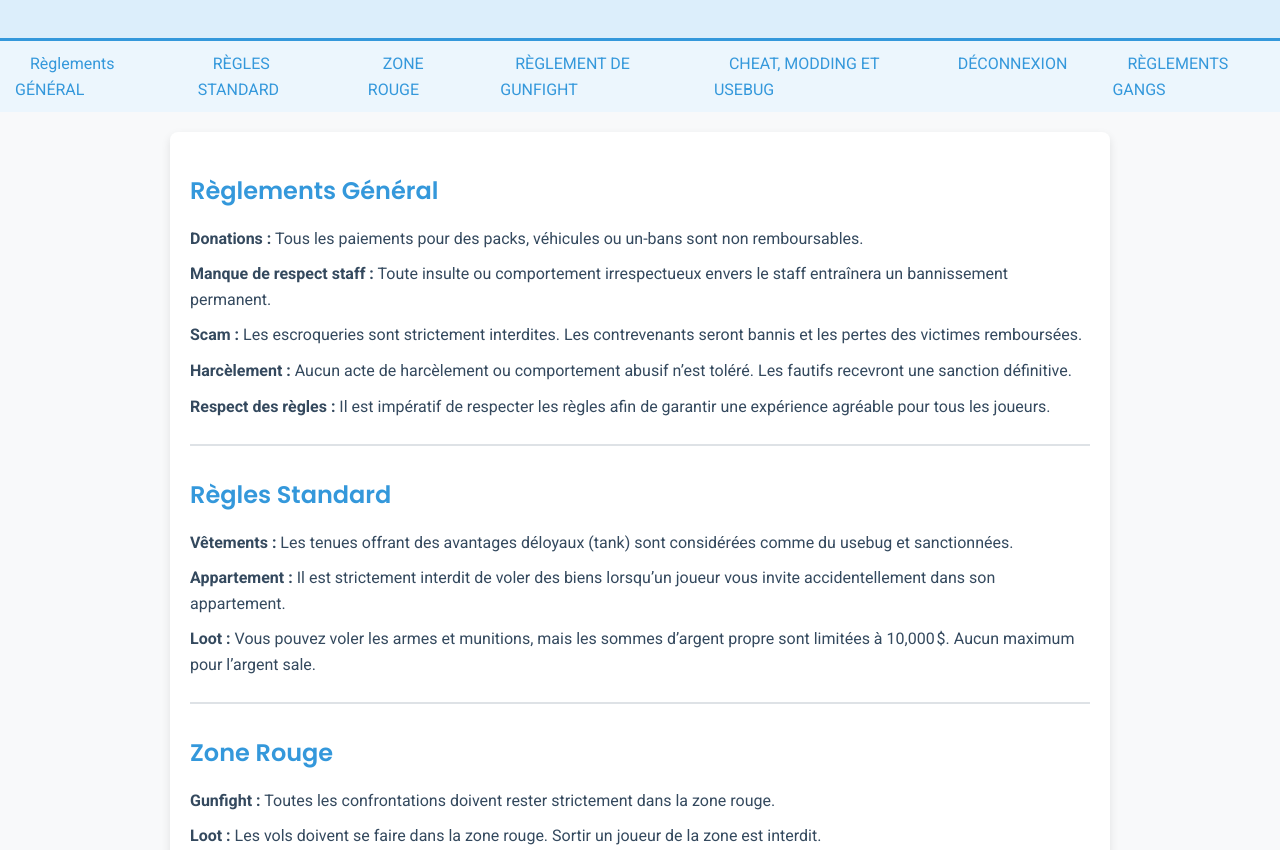
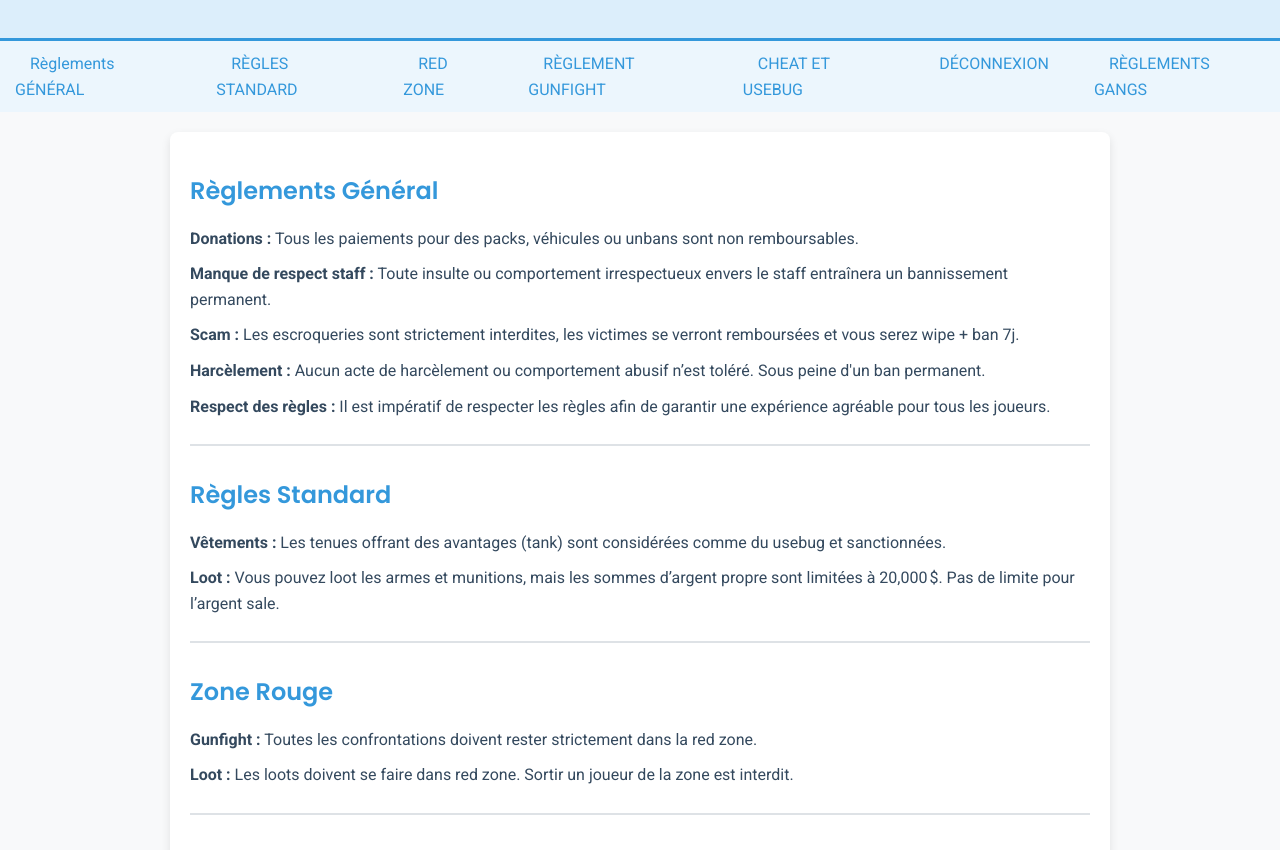
Before and after one commit to MartinRivals/reglement-rivals-pvp, a plain HTML site: page index.html in a window 1280 px wide. Shown: the part 96-946 px from the top of the page. Drawn offline with Linux system fonts and the light colour scheme.

Commit message:
Update index.html

```diff
--- a/index.html
+++ b/index.html
@@ -15,9 +15,9 @@
     <ul>
       <li><a href="#reglements-general">Règlements GÉNÉRAL</a></li>
       <li><a href="#regles-standard">RÈGLES STANDARD</a></li>
-      <li><a href="#zone-rouge">ZONE ROUGE</a></li>
-      <li><a href="#reglement-gunfight">RÈGLEMENT DE GUNFIGHT</a></li>
-      <li><a href="#cheat-modding">CHEAT, MODDING ET USEBUG</a></li>
+      <li><a href="#zone-rouge">RED ZONE</a></li>
+      <li><a href="#reglement-gunfight">RÈGLEMENT GUNFIGHT</a></li>
+      <li><a href="#cheat-modding">CHEAT ET USEBUG</a></li>
       <li><a href="#deconnexion">DÉCONNEXION</a></li>
       <li><a href="#reglements-gangs">RÈGLEMENTS GANGS</a></li>
     </ul>
@@ -25,22 +25,21 @@
   <main>
     <section id="reglements-general">
       <h2>Règlements Général</h2>
-      <p><strong>Donations :</strong> Tous les paiements pour des packs, véhicules ou un-bans sont non remboursables.</p>
+      <p><strong>Donations :</strong> Tous les paiements pour des packs, véhicules ou unbans sont non remboursables.</p>
       <p><strong>Manque de respect staff :</strong> Toute insulte ou comportement irrespectueux envers le staff entraînera un bannissement permanent.</p>
-      <p><strong>Scam :</strong> Les escroqueries sont strictement interdites. Les contrevenants seront bannis et les pertes des victimes remboursées.</p>
-      <p><strong>Harcèlement :</strong> Aucun acte de harcèlement ou comportement abusif n’est toléré. Les fautifs recevront une sanction définitive.</p>
+      <p><strong>Scam :</strong> Les escroqueries sont strictement interdites, les victimes se verront remboursées et vous serez wipe + ban 7j.</p>
+      <p><strong>Harcèlement :</strong> Aucun acte de harcèlement ou comportement abusif n’est toléré. Sous peine d'un ban permanent.</p>
       <p><strong>Respect des règles :</strong> Il est impératif de respecter les règles afin de garantir une expérience agréable pour tous les joueurs.</p>
     </section>
     <section id="regles-standard">
       <h2>Règles Standard</h2>
-      <p><strong>Vêtements :</strong> Les tenues offrant des avantages déloyaux (tank) sont considérées comme du usebug et sanctionnées.</p>
-      <p><strong>Appartement :</strong> Il est strictement interdit de voler des biens lorsqu’un joueur vous invite accidentellement dans son appartement.</p>
-      <p><strong>Loot :</strong> Vous pouvez voler les armes et munitions, mais les sommes d’argent propre sont limitées à 10,000 $. Aucun maximum pour l’argent sale.</p>
+      <p><strong>Vêtements :</strong> Les tenues offrant des avantages (tank) sont considérées comme du usebug et sanctionnées.</p>
+      <p><strong>Loot :</strong> Vous pouvez loot les armes et munitions, mais les sommes d’argent propre sont limitées à 20,000 $. Pas de limite pour l’argent sale.</p>
     </section>
     <section id="zone-rouge">
       <h2>Zone Rouge</h2>
-      <p><strong>Gunfight :</strong> Toutes les confrontations doivent rester strictement dans la zone rouge.</p>
-      <p><strong>Loot :</strong> Les vols doivent se faire dans la zone rouge. Sortir un joueur de la zone est interdit.</p>
+      <p><strong>Gunfight :</strong> Toutes les confrontations doivent rester strictement dans la red zone.</p>
+      <p><strong>Loot :</strong> Les loots doivent se faire dans red zone. Sortir un joueur de la zone est interdit.</p>
     </section>
     <section id="reglement-gunfight">
       <h2>Règlement de Gunfight</h2>
@@ -48,7 +47,6 @@
       <ul>
         <li>Pas de tirs injustifiés ;</li>
         <li>Interdiction de carkill ;</li>
-        <li>Pas de retour après une mort pour loot.</li>
       </ul>
     </section>
     <section id="cheat-modding">
@@ -57,13 +55,13 @@
     </section>
     <section id="deconnexion">
       <h2>Déconnexion</h2>
-      <p>Se déconnecter lors d’une altercation entraîne des sanctions croissantes en cas de récidive.</p>
+      <p>Se déconnecter lors d’une scène entraîne un ban + un reset de votre inventure.</p>
     </section>
     <section id="reglements-gangs">
       <h2>Règlements Gangs</h2>
       <p><strong>Gangs non-officiels :</strong> Maximum 5 joueurs.</p>
       <p><strong>Gangs officiels :</strong> Maximum 15 joueurs.</p>
-      <p><strong>Tenues :</strong> Les membres doivent porter des tenues uniformes (pantalon + veste).</p>
+      <p><strong>Tenues :</strong> Les membres doivent porter des tenues identiques (pantalon + veste) le reste vous mettez ce que vous voulez.</p>
     </section>
   </main>
   <footer>
```
